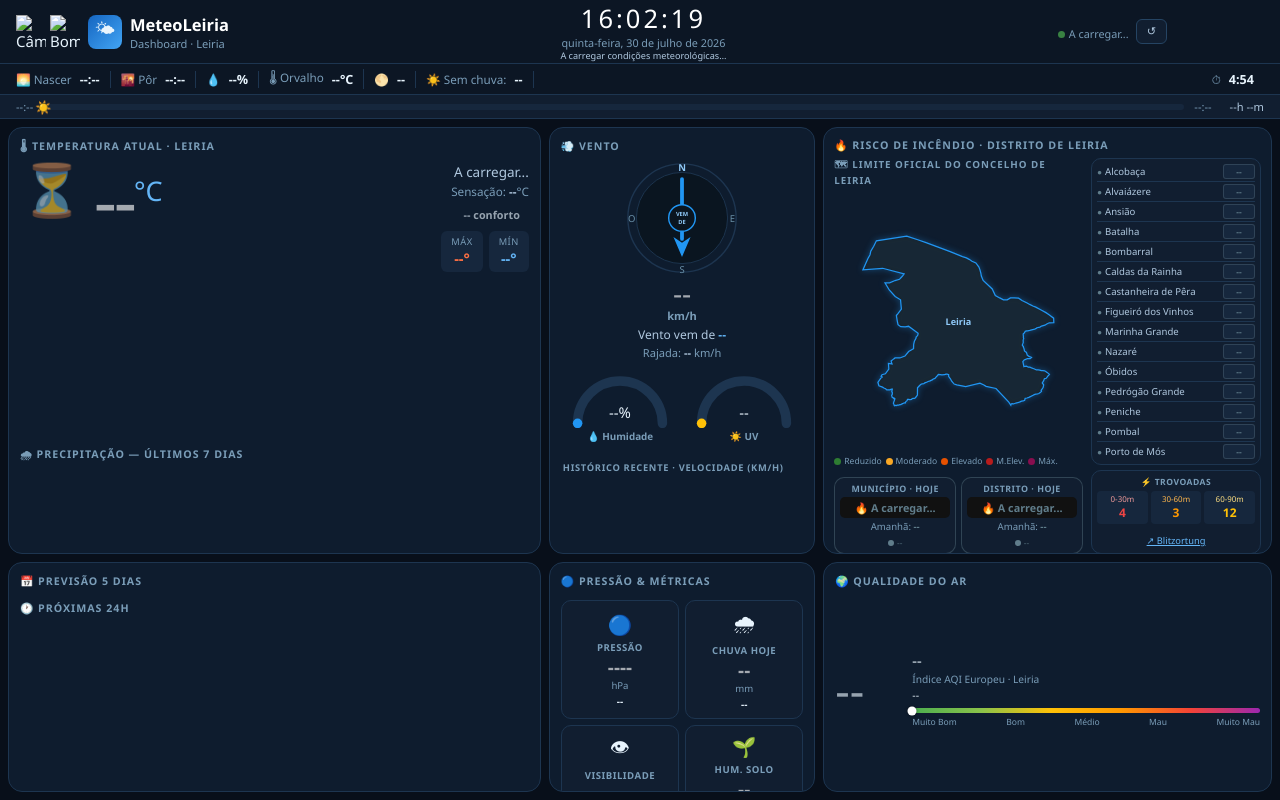
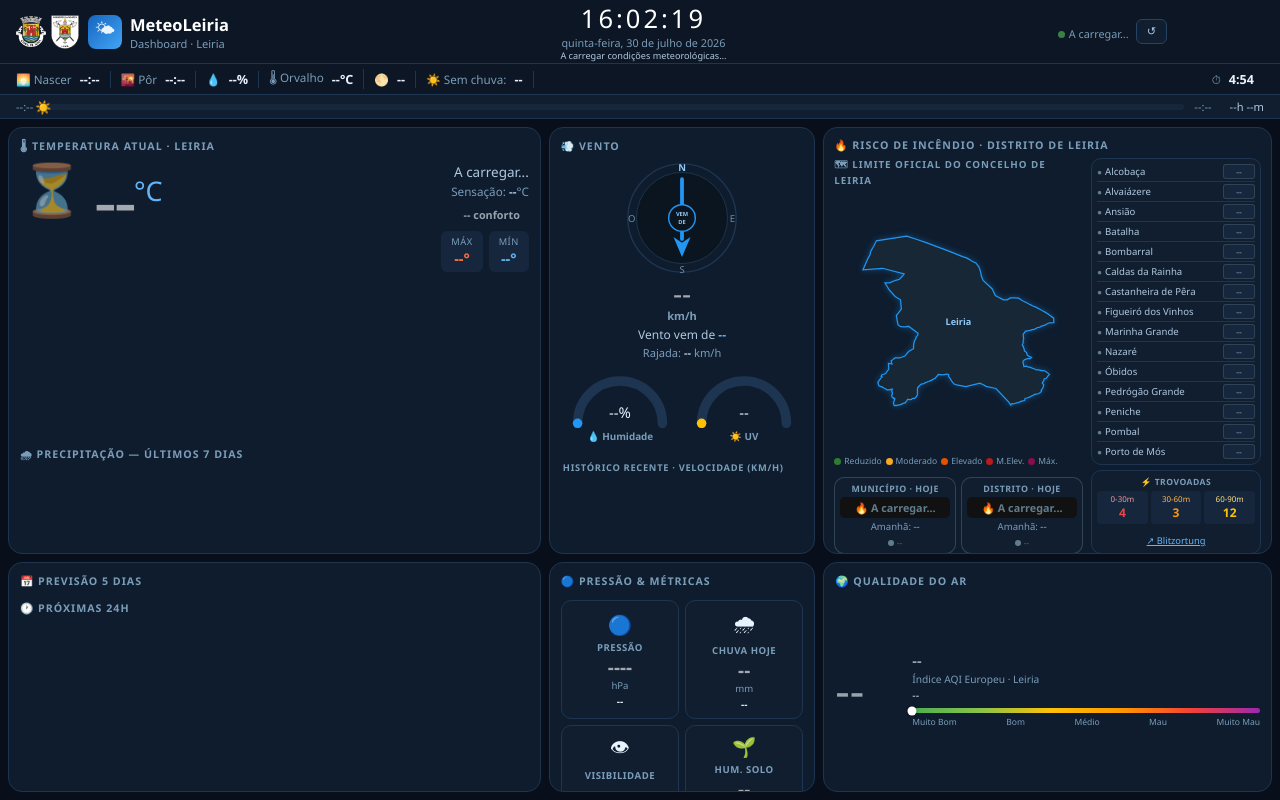
Before and after one commit to jpleiria/meteo_leiria, a plain HTML site: page index.html in a window 1280 px wide. Drawn offline with Linux system fonts and the light colour scheme; no server answers.

Commit message:
Add files via upload

```diff
--- a/index.html
+++ b/index.html
@@ -350,8 +350,8 @@ body.kiosk #kiosk-bar{display:flex}
 <div id="hdr">
   <div style="display:flex;align-items:center">
     <div class="brand-emblems" aria-label="Entidades parceiras">
-      <img src="assets/leiria.png" alt="Câmara Municipal de Leiria" title="Câmara Municipal de Leiria">
-      <img src="assets/bombeiros-sapadores-leiria.png" alt="Bombeiros Sapadores de Leiria" title="Bombeiros Sapadores de Leiria">
+      <img src="leiria.png" alt="Câmara Municipal de Leiria" title="Câmara Municipal de Leiria">
+      <img src="bombeiros-sapadores-leiria.png" alt="Bombeiros Sapadores de Leiria" title="Bombeiros Sapadores de Leiria">
     </div>
     <div class="logo">🌤</div>
     <div><div class="st">MeteoLeiria</div><div class="ss">Dashboard · Leiria</div></div>
```
